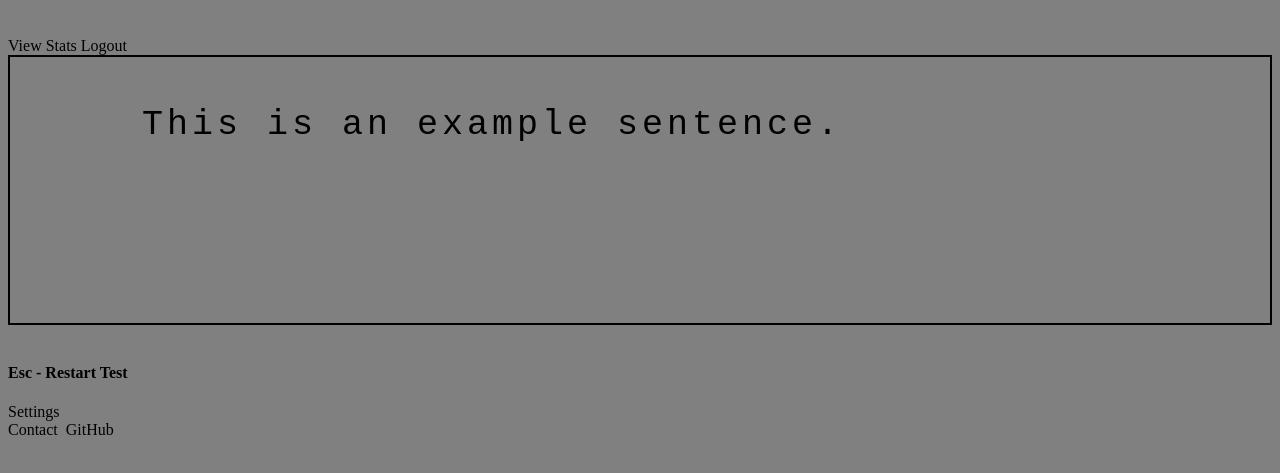
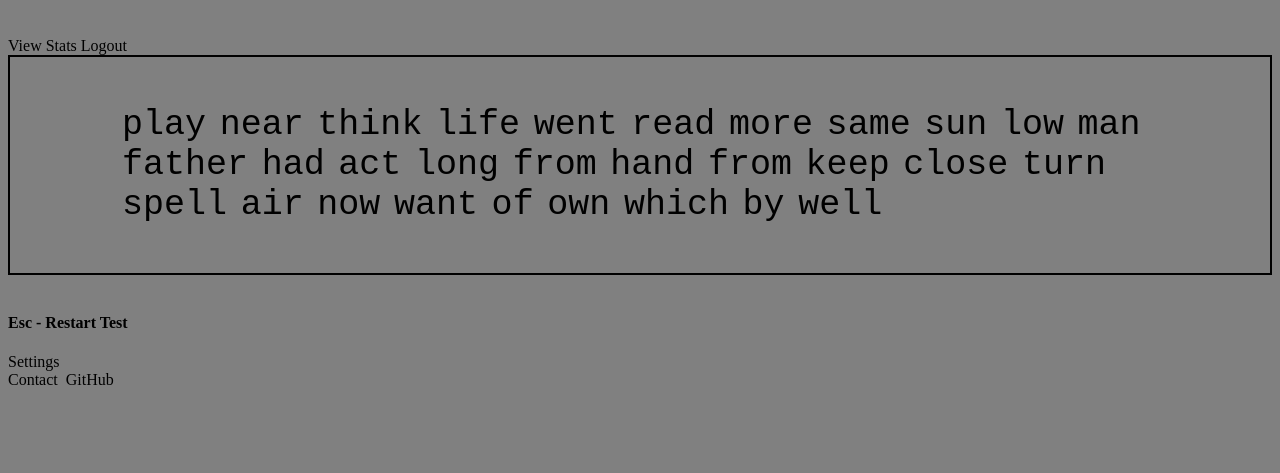
Before and after one commit to ewkchong/type-train, a website with bundled scripts: page static/index.html in a window 1280 px wide. Shown: the part 61-534 px from the top of the page. Built offline with nearby package versions, Linux system fonts and the light colour scheme.

Commit message:
updated functionality of text generator

```diff
--- a/static/WordGenerator.js
+++ b/static/WordGenerator.js
@@ -9,27 +9,23 @@ export default class WordGenerator {
             lang: 'english250'
         };
 
-        fetch(this.options.lang + '.json')
-            .then((resp) => {
-                words = resp.json();
-                this.readyToGenerate = true;
-            })
-            .catch((err) => { console.log(err); });
-    }
-
-    waitFileReady() {
-        while (!this.readyToGenerate) { }
-    }
-
-    // !! TODO
-    generate() {
-        this.waitFileReady();
-        console.log('Generation completed');
-    }
-
-    next() {
-        return words[Math.floor(Math.random() * this.words.length)]
     }
 
 
+    // generates an array of random words with given length
+    async generate(length) {
+        this.words = await (await this.fetchJSON()).json();
+
+        const arr = [];
+
+        for (let i = 0; i < length; i++) {
+            arr.push(this.words[Math.floor(Math.random() * this.words.length)]);
+        }
+        return arr;
+    }
+
+    fetchJSON() {
+        return fetch(this.options.lang + '.json');
+    }
+
 }
--- a/static/app.js
+++ b/static/app.js
@@ -5,10 +5,22 @@ const sentenceArr = exampleSentence.split('');
 
 const textArea = document.querySelector(".text-area-grid");
 
-for (let i = 0; i < sentenceArr.length; i++) {
-    let letter = document.createElement("div");
-    letter.textContent = sentenceArr[i];
-    textArea.appendChild(letter);
+let wordGen = new WordGenerator({});
+
+async function populateTextField() {
+    let wordArr = await wordGen.generate(30);
+
+    for (let i = 0; i < wordArr.length; i++) {
+        const word = document.createElement("div");
+        word.classList = "word";
+        for (const char of wordArr[i]) {
+            const letter = document.createElement("div");
+            letter.classList = "letter";
+            letter.textContent = char;
+            word.appendChild(letter);
+        }
+        textArea.appendChild(word);
+    }
 }
 
-const wordGen = new WordGenerator({});
+populateTextField();
--- a/static/style.css
+++ b/static/style.css
@@ -16,11 +16,16 @@ title {
 
 .text-area-grid {
     font-family: monospace;
-    display: grid;
+    display: flex;
+    flex-direction: row;
+    flex-wrap: wrap;
     font-size: 35px;
-    grid-template-columns: repeat(40, 25px);
-    grid-template-rows: repeat(4, 35px);
-    row-gap: 10px;
+}
+
+.text-area-grid div.word {
+    display: flex;
+    flex-wrap: nowrap;
+    margin-right: 0.85rem;
 }
 
 .text-area-grid div {
```
